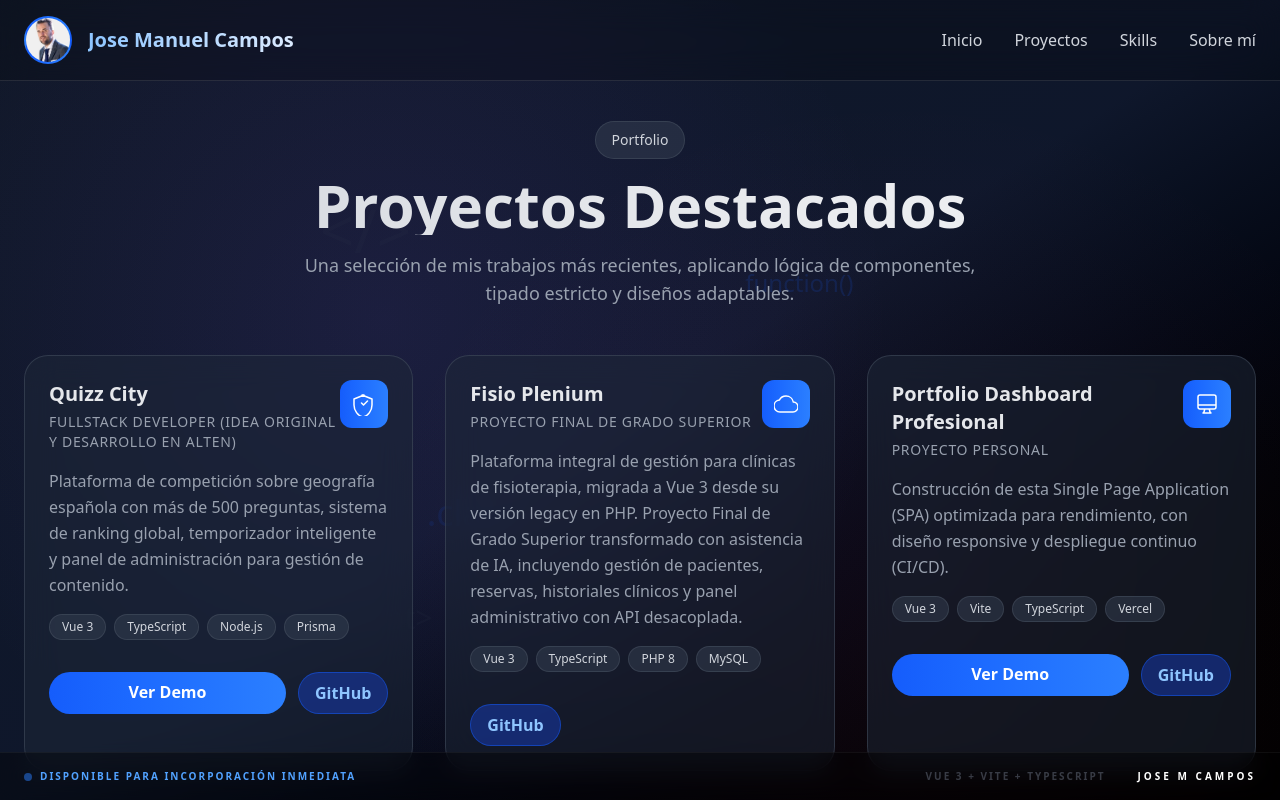
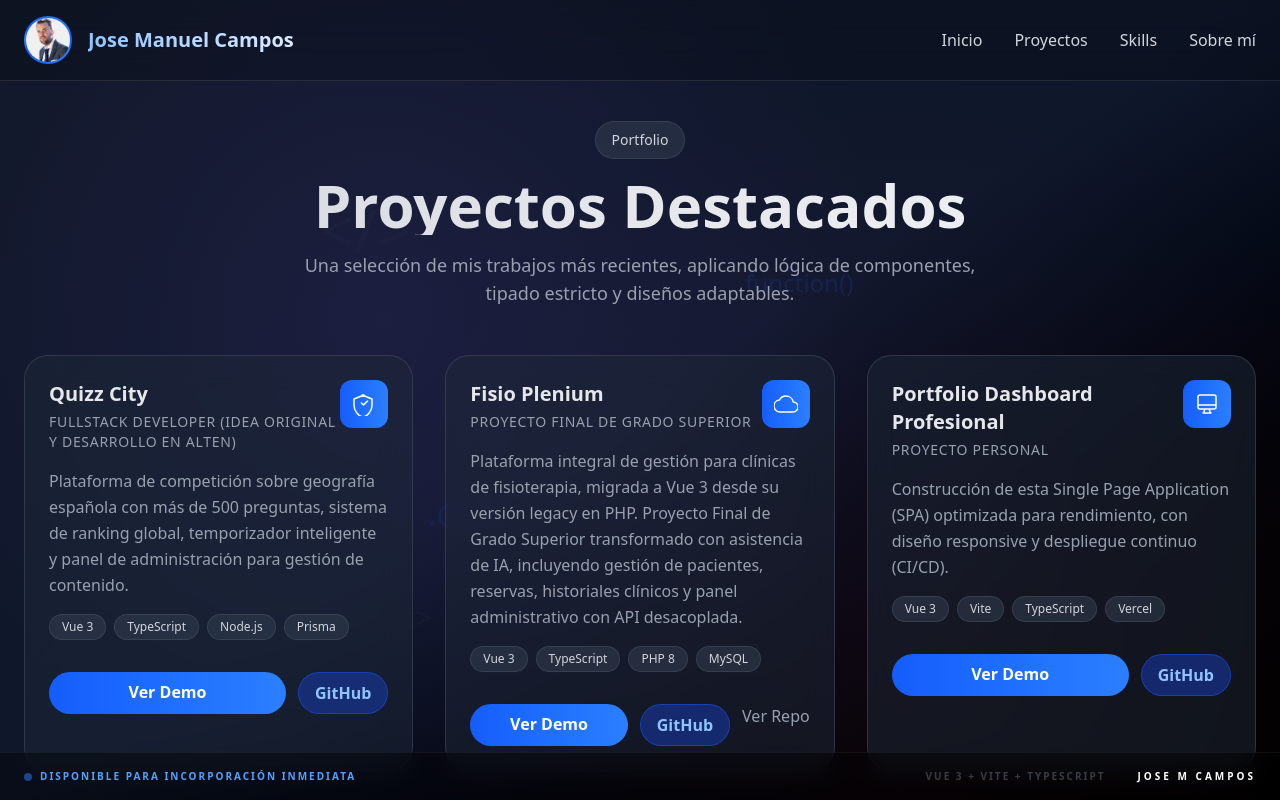
Before and after one commit to JMCG84/mi-portfolio, a Vue app: page /projects in a window 1280 px wide. Shown: the top 800 px of the page. Built offline with nearby package versions, Linux system fonts and the light colour scheme.

Commit message:
feat: add demo video link to Fisio Plenium project

```diff
--- a/src/views/ProjectsView.vue
+++ b/src/views/ProjectsView.vue
@@ -33,6 +33,7 @@ const projects: Project[] = [
     description:
       "Plataforma integral de gestión para clínicas de fisioterapia, migrada a Vue 3 desde su versión legacy en PHP. Proyecto Final de Grado Superior transformado con asistencia de IA, incluyendo gestión de pacientes, reservas, historiales clínicos y panel administrativo con API desacoplada.",
     role: "Proyecto Final de Grado Superior",
+    link: "/Videos/fisioplenium-demo.mp4",
     github: "https://github.com/JMCG84/Fisio_plenium",
     icon: "M19.35 10.04C18.67 6.59 15.64 4 12 4 9.11 4 6.6 5.64 5.35 8.04 2.34 8.36 0 10.91 0 14c0 3.31 2.69 6 6 6h13c2.76 0 5-2.24 5-5 0-2.64-2.05-4.78-4.65-4.96z",
   },
@@ -143,6 +144,7 @@ const projects: Project[] = [
             <a
               v-if="
                 project.id === 1 ||
+                project.id === 2 ||
                 project.id === 3 ||
                 project.id === 4 ||
                 project.id === 5
```
Also changed, not shown: 1 other file (tests, documents, lock files or other folders).
